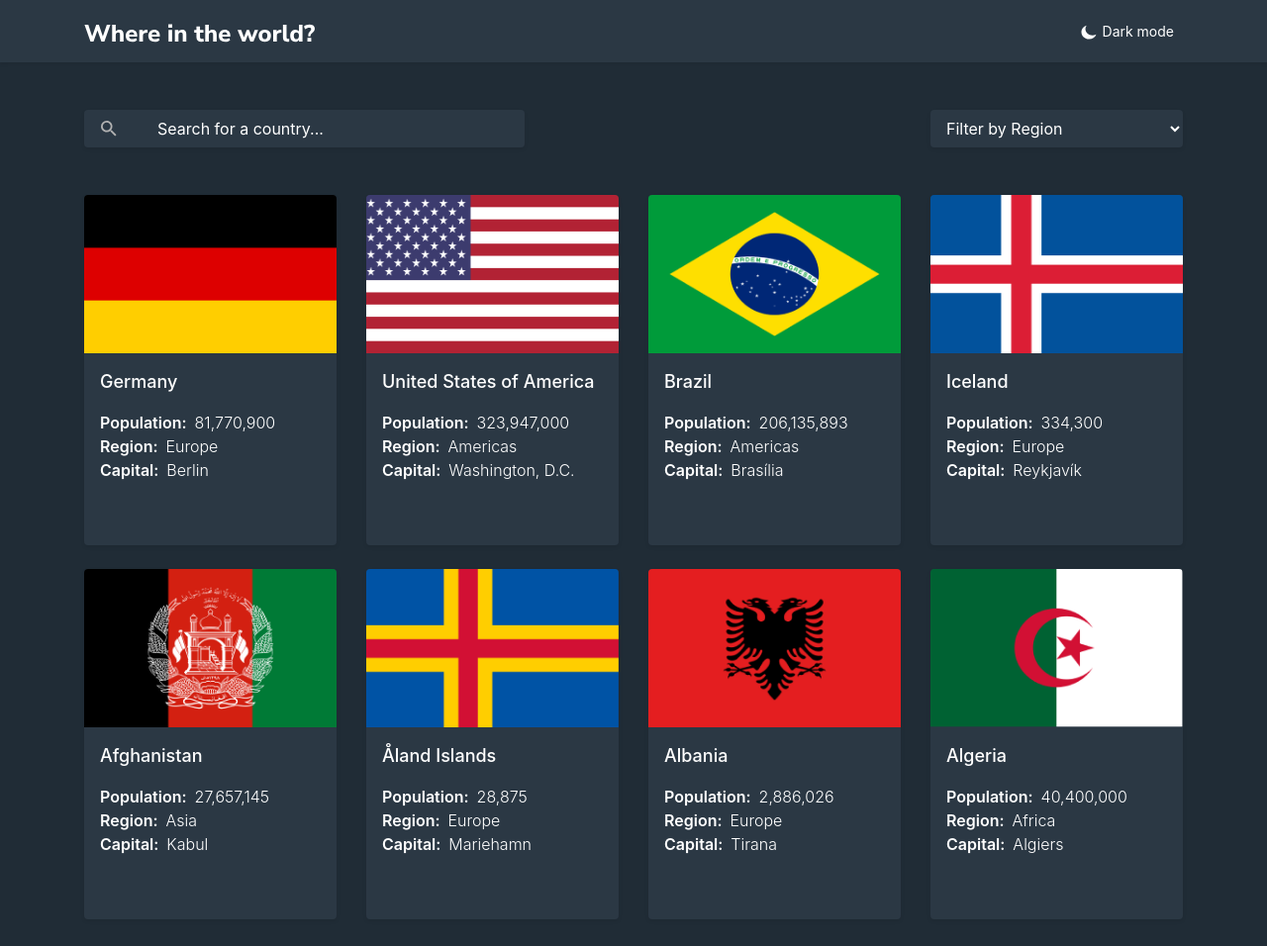
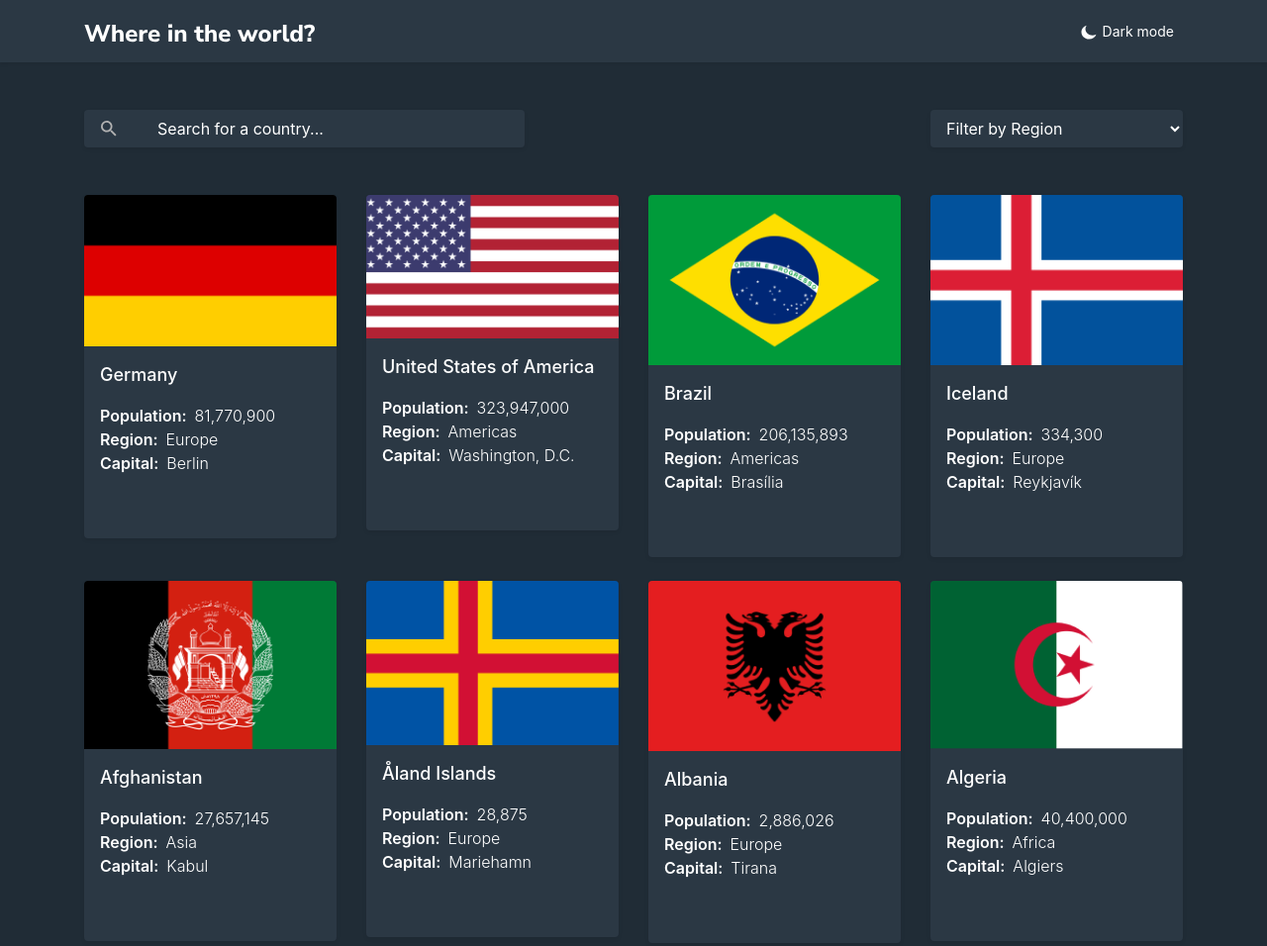
Before and after one commit to asrorkhujar/countries-api-bootstrap, a plain HTML site: page index.html in a window 1280 px wide. Shown: the top 956 px of the page at 99% size. Drawn offline with Linux system fonts and the light colour scheme.

Commit message:
add img fluid

```diff
--- a/index.html
+++ b/index.html
@@ -62,7 +62,7 @@
           <li class="col-sm-6 col-md-4 col-xl-3 mb-4">
             <div class="countries-card position-relative rounded overflow-hidden shadow-sm">
               <a class="d-block stretched-link" href="country-germany.html">
-                <img class="d-block  w-100" src="img/germany.png" alt="Flag of Germany" width="264" height="160">
+                <img class="d-block img-fluid w-100" src="img/germany.png" alt="Flag of Germany" width="264" height="160">
               </a>
               <div class="p-3 pb-5">
                 <h3 class="country-name h5 mb-3">Germany</h3>
@@ -86,7 +86,7 @@
           <li class="col-sm-6 col-md-4 col-xl-3 mb-4">
             <div class="countries-card position-relative rounded overflow-hidden shadow-sm">
               <a class="d-block stretched-link" href="country-usa.html">
-                <img class="d-block  w-100" src="img/usa.png" alt="Flag of USA" width="264" height="160">
+                <img class="d-block img-fluid w-100" src="img/usa.png" alt="Flag of USA" width="264" height="160">
               </a>
               <div class="p-3 pb-5">
                 <h3 class="country-name h5 mb-3">United States of America</h3>
@@ -110,7 +110,7 @@
           <li class="col-sm-6 col-md-4 col-xl-3 mb-4">
             <div class="countries-card position-relative rounded overflow-hidden shadow-sm">
               <a class="d-block stretched-link" href="country-brazil.html">
-                <img class="d-block  w-100" src="img/brazil.png" alt="Flag of Brazil" width="264" height="160">
+                <img class="d-block img-fluid w-100" src="img/brazil.png" alt="Flag of Brazil" width="264" height="160">
               </a>
               <div class="p-3 pb-5">
                 <h3 class="country-name h5 mb-3">Brazil</h3>
@@ -134,7 +134,7 @@
           <li class="col-sm-6 col-md-4 col-xl-3 mb-4">
             <div class="countries-card position-relative rounded overflow-hidden shadow-sm">
               <a class="d-block stretched-link" href="country-iceland.html">
-                <img class="d-block  w-100" src="img/iceland.png" alt="Flag of Iceland" width="264" height="160">
+                <img class="d-block img-fluid w-100" src="img/iceland.png" alt="Flag of Iceland" width="264" height="160">
               </a>
               <div class="p-3 pb-5">
                 <h3 class="country-name h5 mb-3">Iceland</h3>
@@ -158,7 +158,7 @@
           <li class="col-sm-6 col-md-4 col-xl-3 mb-4">
             <div class="countries-card position-relative rounded overflow-hidden shadow-sm">
               <a class="d-block stretched-link" href="country-afgan.html">
-                <img class="d-block  w-100" src="img/afgan.png" alt="Flag of Afghanistan" width="264" height="160">
+                <img class="d-block img-fluid w-100" src="img/afgan.png" alt="Flag of Afghanistan" width="264" height="160">
               </a>
               <div class="p-3 pb-5">
                 <h3 class="country-name h5 mb-3">Afghanistan</h3>
@@ -182,7 +182,7 @@
           <li class="col-sm-6 col-md-4 col-xl-3 mb-4">
             <div class="countries-card position-relative rounded overflow-hidden shadow-sm">
               <a class="d-block stretched-link" href="country-aland-islands.html">
-                <img class="d-block  w-100" src="img/aland.png" alt="Flag of Åland Islands" width="264" height="160">
+                <img class="d-block img-fluid w-100" src="img/aland.png" alt="Flag of Åland Islands" width="264" height="160">
               </a>
               <div class="p-3 pb-5">
                 <h3 class="country-name h5 mb-3">Åland Islands</h3>
@@ -206,7 +206,7 @@
           <li class="col-sm-6 col-md-4 col-xl-3 mb-4">
             <div class="countries-card position-relative rounded overflow-hidden shadow-sm">
               <a class="d-block stretched-link" href="country-albania.html">
-                <img class="d-block  w-100" src="img/albania.png" alt="Flag of Albania" width="264" height="160">
+                <img class="d-block img-fluid w-100" src="img/albania.png" alt="Flag of Albania" width="264" height="160">
               </a>
               <div class="p-3 pb-5">
                 <h3 class="country-name h5 mb-3">Albania</h3>
@@ -230,7 +230,7 @@
           <li class="col-sm-6 col-md-4 col-xl-3 mb-4">
             <div class="countries-card position-relative rounded overflow-hidden shadow-sm">
               <a class="d-block stretched-link" href="country-algeria.html">
-                <img class="d-block  w-100" src="img/algeria.png" alt="Flag of Algeria" width="264" height="160">
+                <img class="d-block img-fluid w-100" src="img/algeria.png" alt="Flag of Algeria" width="264" height="160">
               </a>
               <div class="p-3 pb-5">
                 <h3 class="country-name h5 mb-3">Algeria</h3>
```
